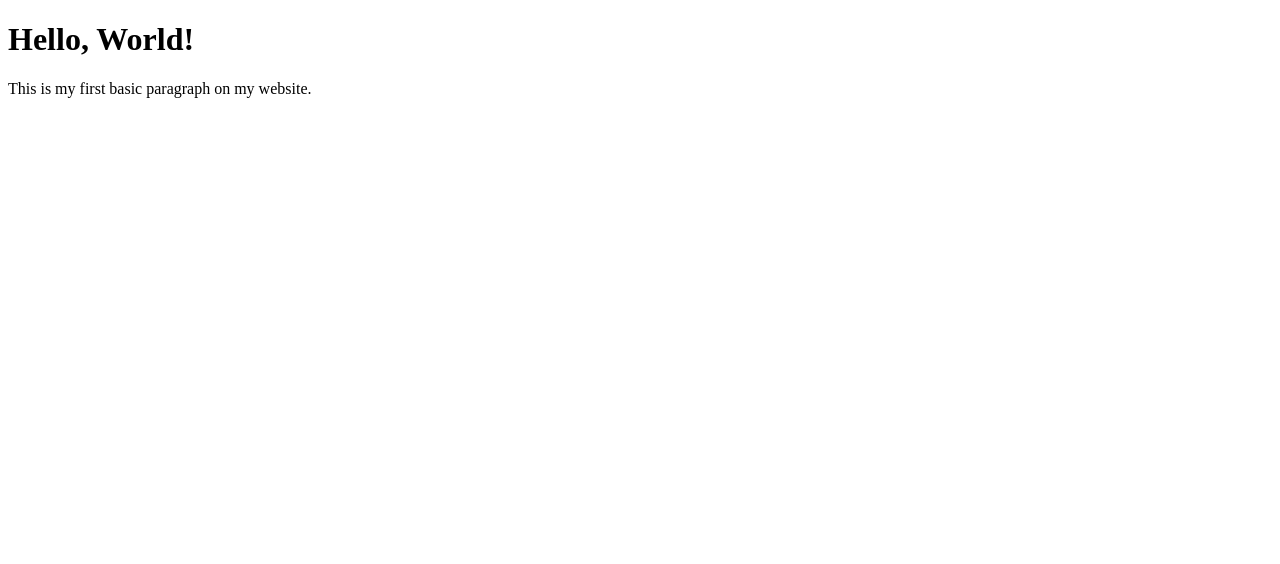
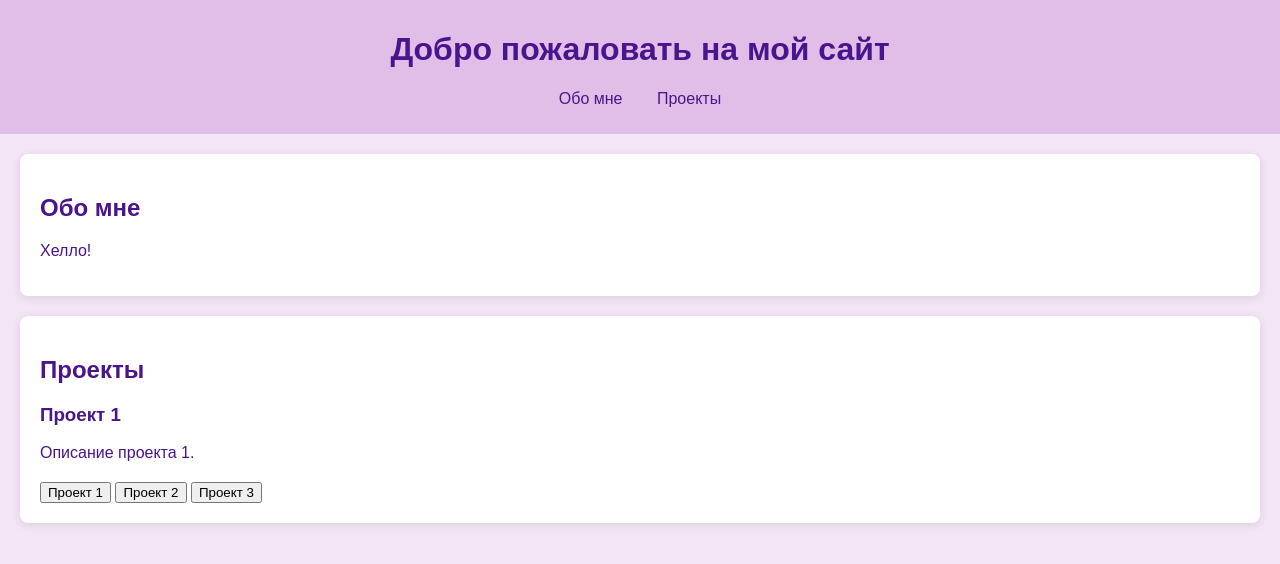
Before and after one commit to rinaAks/rinaAks.github.io, a plain HTML site: page index.html in a window 1280 px wide. Drawn offline with Linux system fonts and the light colour scheme.

Commit message:
added .js and .css

```diff
--- a/index.html
+++ b/index.html
@@ -1,11 +1,46 @@
 <!DOCTYPE html>
-<html>
+<html lang="ru">
 <head>
     <meta charset="UTF-8">
-    <title>My First Website</title>
+    <meta name="viewport" content="width=device-width, initial-scale=1.0">
+    <title>Мой сайт</title>
+    <link rel="stylesheet" href="styles.css">
 </head>
 <body>
-    <h1>Hello, World!</h1>
-    <p>This is my first basic paragraph on my website.</p>
+    <header>
+        <h1>Добро пожаловать на мой сайт</h1>
+        <nav>
+            <ul>
+                <li><a href="#about">Обо мне</a></li>
+                <li><a href="#projects">Проекты</a></li>
+            </ul>
+        </nav>
+    </header>
+
+    <section id="about">
+        <h2>Обо мне</h2>
+        <p>Хелло!</p>
+    </section>
+
+    <section id="projects">
+        <h2>Проекты</h2>
+        <div class="project" id="project1">
+            <h3>Проект 1</h3>
+            <p>Описание проекта 1.</p>
+        </div>
+        <div class="project" id="project2" style="display: none;">
+            <h3>Проект 2</h3>
+            <p>Описание проекта 2.</p>
+        </div>
+        <div class="project" id="project3" style="display: none;">
+            <h3>Проект 3</h3>
+            <p>Описание проекта 3.</p>
+        </div>
+        <button onclick="showProject(1)">Проект 1</button>
+        <button onclick="showProject(2)">Проект 2</button>
+        <button onclick="showProject(3)">Проект 3</button>
+    </section>
+
+    <script src="script.js"></script>
 </body>
 </html>
--- /dev/null
+++ b/script.js
@@ -0,0 +1,7 @@
+function showProject(projectNumber) {
+    const projects = document.querySelectorAll('.project');
+    projects.forEach(project => {
+        project.style.display = 'none';
+    });
+    document.getElementById(`project${projectNumber}`).style.display = 'block';
+}
--- /dev/null
+++ b/styles.css
@@ -0,0 +1,39 @@
+body {
+    font-family: Arial, sans-serif;
+    background-color: #f3e5f5;
+    color: #4a148c;
+    margin: 0;
+}
+
+header {
+    background-color: #e1bee7;
+    padding: 10px 20px;
+    text-align: center;
+}
+
+nav ul {
+    list-style: none;
+    padding: 0;
+}
+
+nav ul li {
+    display: inline;
+    margin: 0 15px;
+}
+
+nav a {
+    text-decoration: none;
+    color: #4a148c;
+}
+
+section {
+    padding: 20px;
+    margin: 20px;
+    background-color: #ffffff;
+    border-radius: 8px;
+    box-shadow: 0 2px 10px rgba(0, 0, 0, 0.1);
+}
+
+.project {
+    margin: 20px 0;
+}
```
